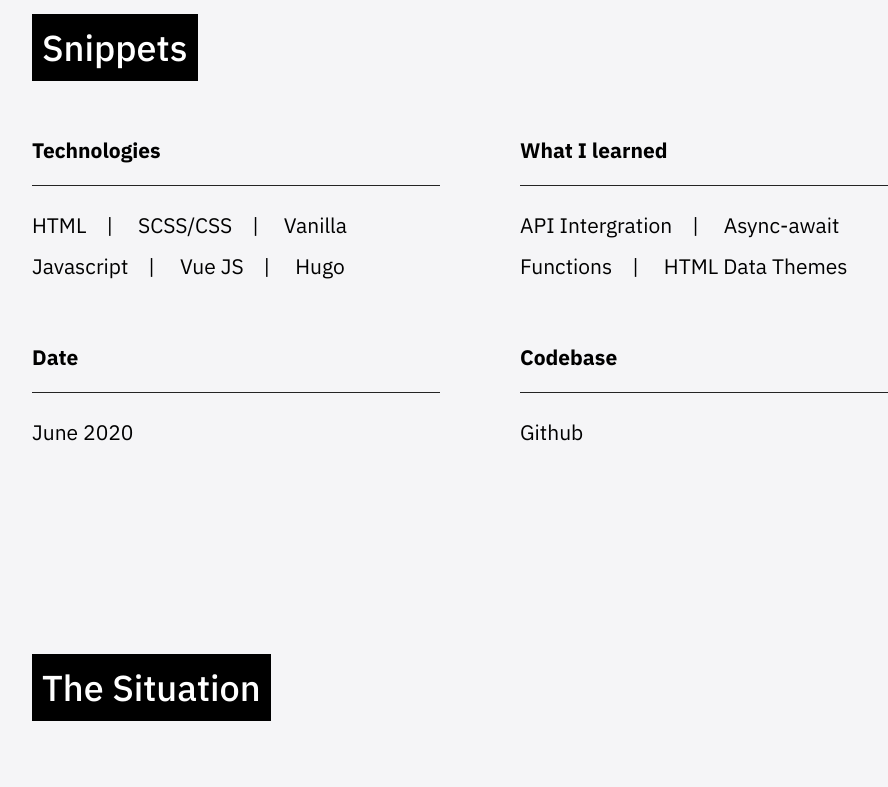
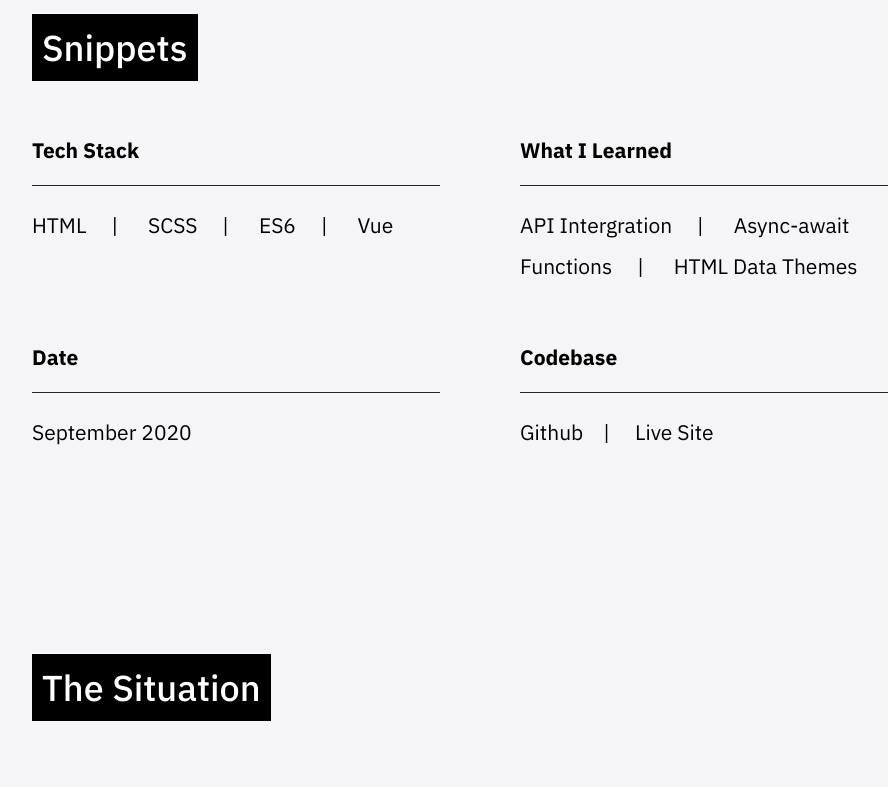
Before and after one commit to tyler-morales/portfolio-vue, a Vue app: page /iss_tracker in a window 1280 px wide. Shown: the part 1480-2267 px from the top of the page, without its empty margins (160-1048 px from the left). Built offline with nearby package versions, Linux system fonts and the light colour scheme.

Commit message:
🏗 Convert snippets section into a component

```diff
--- /dev/null
+++ b/src/components/project/Snippets.vue
@@ -0,0 +1,53 @@
+<template>
+  <ul v-if="!snippet.link" class="snippet">
+    <li class="title">{{ snippet.name }}</li>
+    <li v-for="(item, index) in snippet.items" :key="index">
+      {{ item }}
+    </li>
+  </ul>
+  <ul v-else class="snippet">
+    <li class="title">{{ snippet.name }}</li>
+    <li v-for="(item, index) in snippet.items" :key="index">
+      <a target="_blank" :href="item.link">{{ item.name }}</a>
+    </li>
+  </ul>
+</template>
+
+<script>
+export default {
+  props: {
+    snippet: {
+      type: Object,
+      required: true
+    }
+  }
+}
+</script>
+
+<style lang="scss" scoped>
+.title {
+  border-bottom: 1px solid var(--black);
+  margin-bottom: 20px;
+  padding-bottom: 15px;
+  font-weight: 600;
+}
+
+li:not(:first-child) {
+  display: inline;
+  margin-right: 15px;
+}
+
+li:first-child::after {
+  content: '';
+}
+
+li:last-child::after {
+  content: '';
+}
+
+li::after {
+  content: '|';
+  padding-right: 10px;
+  padding-left: 20px;
+}
+</style>
--- a/src/styles/2-base/typography.scss
+++ b/src/styles/2-base/typography.scss
@@ -102,7 +102,8 @@ ul {
   line-height: 39px;
 }
 
-li {
+li,
+a {
   font-size: 21px;
 
   @include breakpoint(sm) {
--- a/src/views/ISSTracker.vue
+++ b/src/views/ISSTracker.vue
@@ -27,30 +27,14 @@
 
       <!-- SNIPPETS -->
       <section id="quickfacts" class="snippets">
-        <h3 class="">Snippets</h3>
+        <h3>Snippets</h3>
         <div class="snippet-list">
-          <ul class="snippet">
-            <li class="snippet-list--title">Technologies</li>
-            <li>HTML</li>
-            <li>SCSS/CSS</li>
-            <li>Vanilla Javascript</li>
-            <li>Vue JS</li>
-            <li>Hugo</li>
-          </ul>
-          <ul class="snippet">
-            <li class="snippet-list--title">What I learned</li>
-            <li>API Intergration</li>
-            <li>Async-await Functions</li>
-            <li>HTML Data Themes</li>
-          </ul>
-          <ul class="snippet">
-            <li class="snippet-list--title">Date</li>
-            <li>June 2020</li>
-          </ul>
-          <ul class="snippet">
-            <li class="snippet-list--title">Codebase</li>
-            <li>Github</li>
-          </ul>
+          <Snippets
+            class="snippet"
+            v-for="(snippet, index) in snippets"
+            :key="index"
+            :snippet="snippet"
+          />
         </div>
       </section>
 
@@ -68,7 +52,49 @@
 </template>
 
 <script>
-export default {}
+import Snippets from '@/components/project/Snippets'
+
+export default {
+  components: {
+    Snippets
+  },
+  data() {
+    return {
+      snippets: [
+        {
+          name: 'Tech Stack',
+          items: ['HTML', 'SCSS', 'ES6', 'Vue']
+        },
+        {
+          name: 'What I Learned',
+          items: [
+            'API Intergration',
+            'Async-await Functions',
+            'HTML Data Themes'
+          ]
+        },
+        {
+          name: 'Date',
+          items: ['September 2020']
+        },
+        {
+          name: 'Codebase',
+          link: true,
+          items: [
+            {
+              name: 'Github',
+              link: 'https://github.com/'
+            },
+            {
+              name: 'Live Site',
+              link: 'https://tmo.codes/'
+            }
+          ]
+        }
+      ]
+    }
+  }
+}
 </script>
 
 <style lang="scss" scoped>
@@ -111,10 +137,6 @@ main {
       @include breakpoint(sm) {
         font-size: 25px;
       }
-    }
-
-    p {
-      font-weight: 500;
     }
   }
 
```
